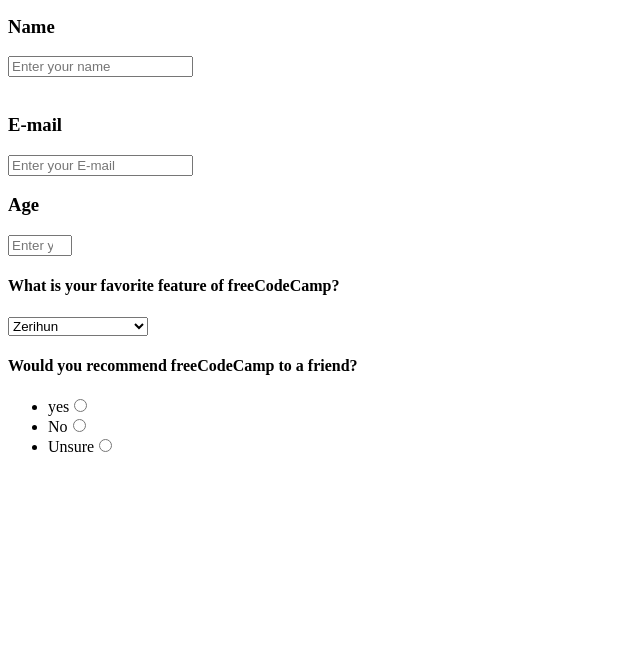
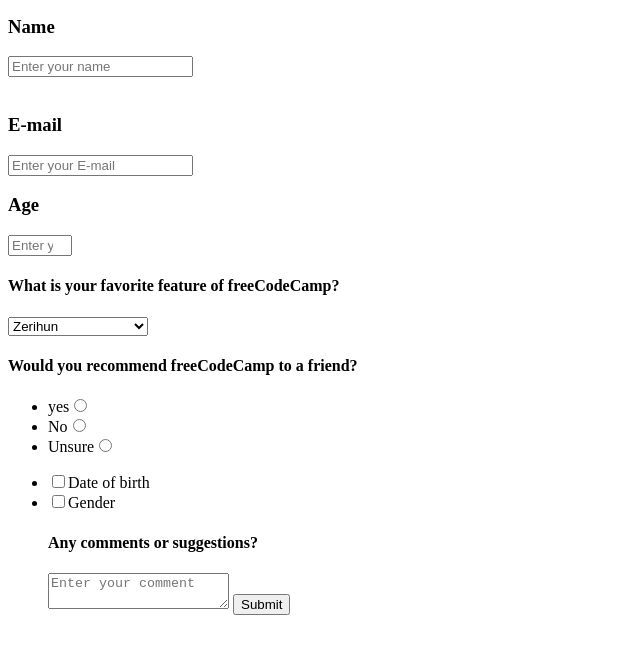
Before and after one commit to znation2010/Grace-ZerihunSurveyProject, a plain HTML site: page index.html in a window 1280 px wide. Shown: the part 101-754 px from the top of the page, without its empty margins (0-640 px from the left). Drawn offline with Linux system fonts and the light colour scheme.

Commit message:
Update index.html

```diff
--- a/index.html
+++ b/index.html
@@ -33,5 +33,15 @@
         <li><label>yes<input name="radio-button" value="1" type="radio"></label></li>
         <li><label>No<input name="radio-button" value="1" type="radio"></label></li>
         <li><label>Unsure<input name="radio-button" value="1" type="radio"></label></li>
+
       </ul>
       <ul id="Preference">
+        <li class="checkbox"><label><input name="prefer" value="1" type="checkbox">Date of birth</label></li>
+        <li class="checkbox"><label><input name="prefer" value="1" type="checkbox">Gender</label></li>
+        <h4>Any comments or suggestions?</h4>
+        <textarea name="comment" id="comments" placeholder="Enter your comment"></textarea>
+        <button id="submit" type="submit">Submit</button>
+      </ul>
+    </form>
+  </body>
+</html>
```
